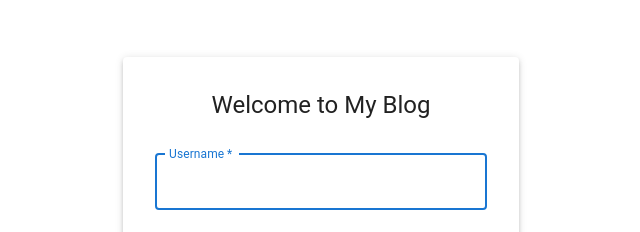
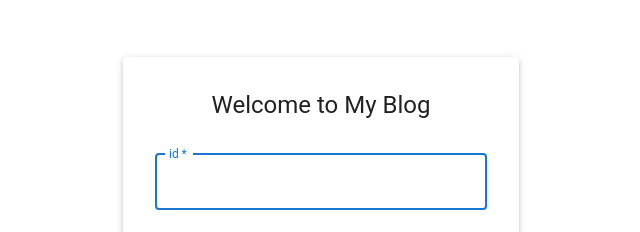
Before and after one commit to pyoja/NEXT-BLOG, a Next.js app: page / in a window 1280 px wide. Shown: the part 154-386 px from the top of the page, without its empty margins (319-959 px from the left). Built offline with nearby package versions, Linux system fonts and the light colour scheme.

Commit message:
login api

```diff
--- /dev/null
+++ b/app/api/login/route.ts
@@ -0,0 +1,38 @@
+// app/api/login/route.ts
+import { NextResponse } from "next/server";
+import { PrismaClient } from "@prisma/client";
+import bcrypt from "bcrypt";
+
+const prisma = new PrismaClient();
+
+export async function POST(request: Request) {
+  const { id, password } = await request.json();
+
+  try {
+    const user = await prisma.tbl_user.findUnique({
+      where: { id },
+    });
+
+    if (!user) {
+      return NextResponse.json(
+        { error: "사용자가 존재하지 않습니다." },
+        { status: 401 }
+      );
+    }
+
+    const isPasswordValid = await bcrypt.compare(password, user.password);
+    if (!isPasswordValid) {
+      return NextResponse.json(
+        { error: "비밀번호가 일치하지 않습니다." },
+        { status: 401 }
+      );
+    }
+
+    return NextResponse.json({ message: "로그인 성공" }, { status: 200 });
+  } catch (error) {
+    return NextResponse.json(
+      { error: "로그인 중 오류가 발생했습니다." },
+      { status: 500 }
+    );
+  }
+}
--- a/components/LoginForm.tsx
+++ b/components/LoginForm.tsx
@@ -4,14 +4,24 @@ import { TextField, Button, Box } from "@mui/material";
 import { useRouter } from "next/navigation";
 
 export default function LoginForm() {
-  const [username, setUsername] = useState("");
+  const [id, setId] = useState("");
   const [password, setPassword] = useState("");
   const router = useRouter();
 
-  const handleLogin = (e: React.FormEvent) => {
+  const handleLogin = async (e: React.FormEvent) => {
     e.preventDefault();
-    // TODO: Implement login logic
-    console.log("Login attempted with:", username, password);
+    const response = await fetch("/api/login", {
+      method: "POST",
+      headers: { "Content-Type": "application/json" },
+      body: JSON.stringify({ id, password }),
+    });
+    if (response.ok) {
+      alert("로그인 성공");
+    } else {
+      const data = await response.json();
+      console.error(data.error);
+      alert("로그인 실패");
+    }
   };
 
   const handleSignup = () => {
@@ -29,13 +39,13 @@ export default function LoginForm() {
         margin="normal"
         required
         fullWidth
-        id="username"
-        label="Username"
-        name="username"
-        autoComplete="username"
+        id="id"
+        label="id"
+        name="id"
+        autoComplete="id"
         autoFocus
-        value={username}
-        onChange={(e) => setUsername(e.target.value)}
+        value={id}
+        onChange={(e) => setId(e.target.value)}
       />
       <TextField
         margin="normal"
```
